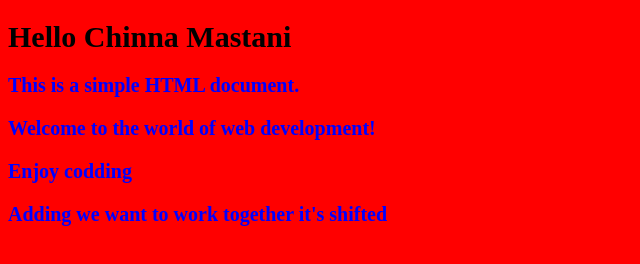
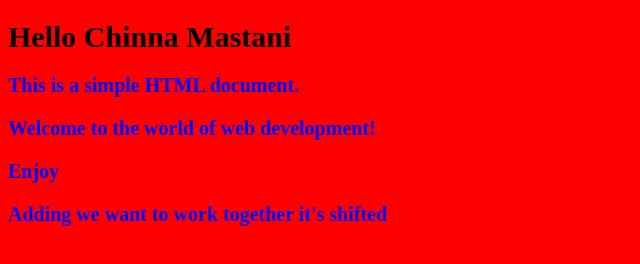
Before and after one commit to PinjariNajeer/inital, a plain HTML site: page index.html in a window 1280 px wide. Shown: the whole page, without its empty margins (0-640 px from the left). Drawn offline with Linux system fonts and the light colour scheme.

Commit message:
all changes

```diff
--- a/index.html
+++ b/index.html
@@ -10,7 +10,7 @@
     <h1>Hello Chinna Mastani</h1>
     <p>This is a simple HTML document.</p>
     <p>Welcome to the world of web development!</p>
-    <p>Enjoy codding</p>
+    <p>Enjoy </p>
     <div>
       <p>Adding  we want to work together it's shifted</p>
     </div>
```
